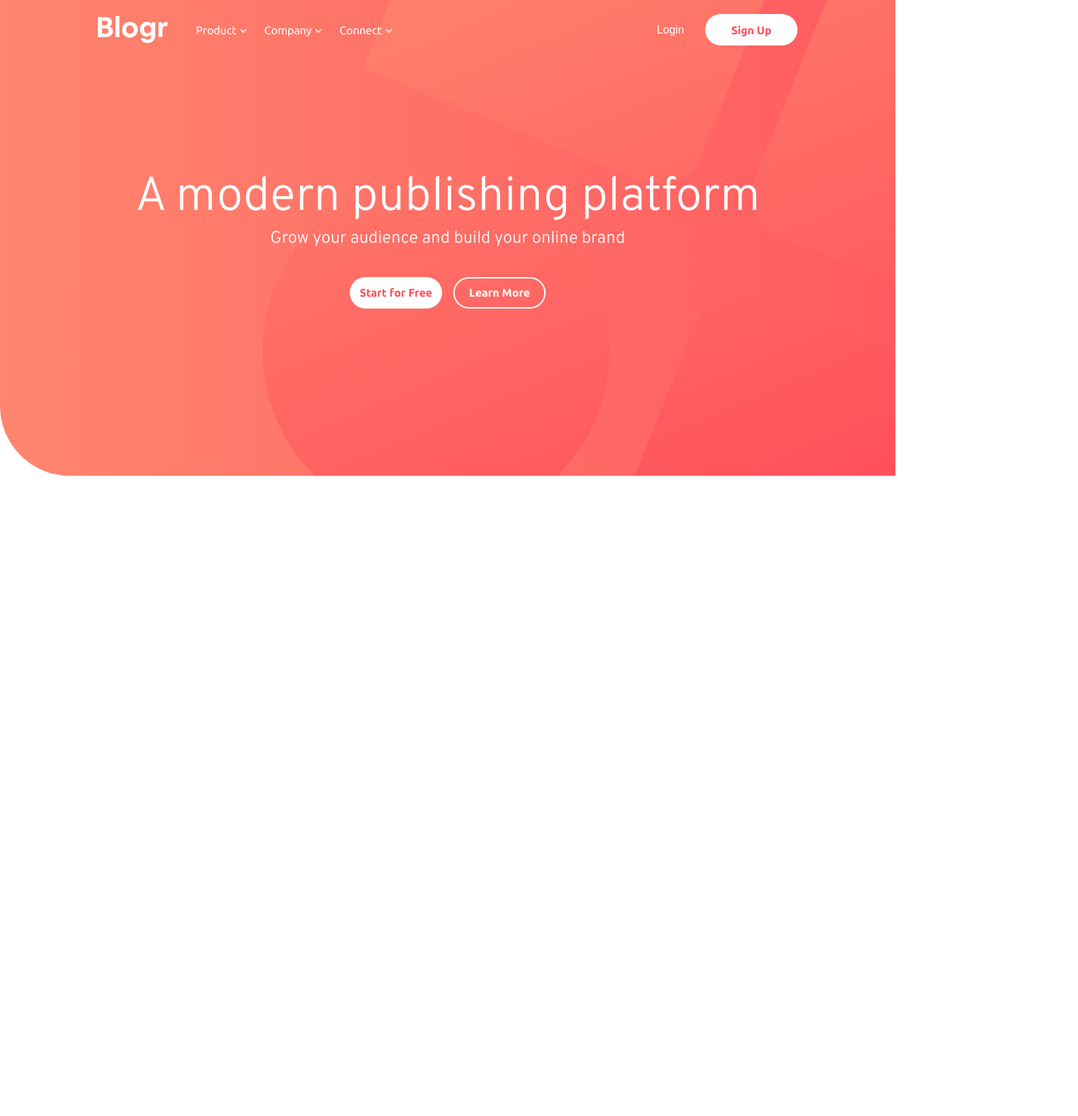
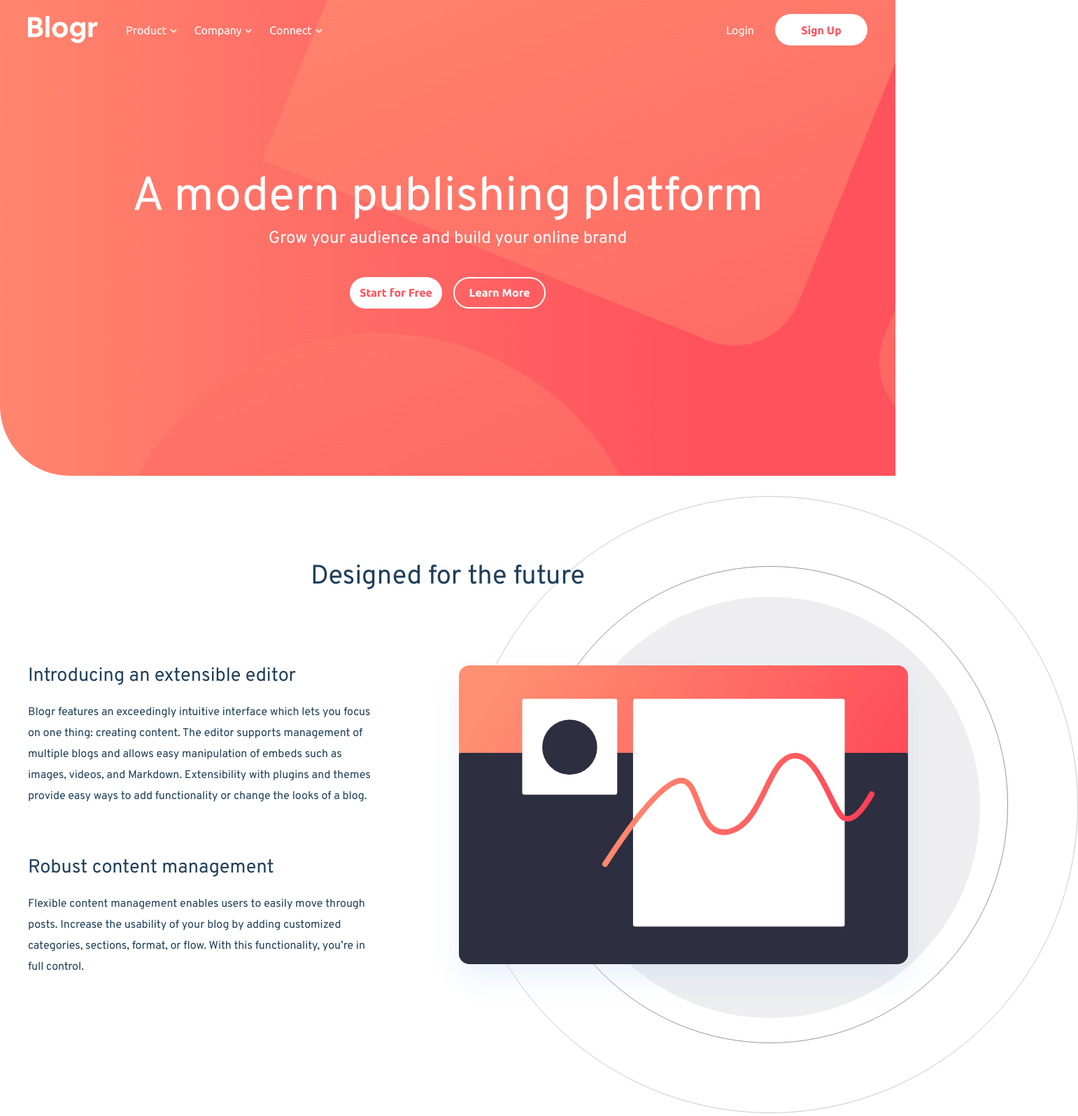
Before and after one commit to arrizkyhp/fm-blogr-landing-page, a React (Create React App) app: page / in a window 1280 px wide. Shown: the whole page at 70% size, 1541 px wide, since content can reach past the window. Before the commit the page ends 800 px from the top, so only its background shows below. Built offline with nearby package versions, Linux system fonts and the light colour scheme.

Commit message:
update designed section & fix hero background

```diff
--- a/public/index.html
+++ b/public/index.html
@@ -2,7 +2,7 @@
 <html lang="en">
   <head>
     <meta charset="utf-8" />
-    <link rel="icon" href="%PUBLIC_URL%/favicon.ico" />
+    <link rel="icon" href="%PUBLIC_URL%/favicon-32x32.png" />
     <meta name="viewport" content="width=device-width, initial-scale=1" />
     <meta name="theme-color" content="#000000" />
     <meta
--- a/src/assets/css/style.css
+++ b/src/assets/css/style.css
@@ -1,4 +1,4 @@
-@import url("https://fonts.googleapis.com/css2?family=Overpass:wght@300;600&family=Ubuntu:wght@400;500;700&display=swap");
+@import url("https://fonts.googleapis.com/css2?family=Overpass:wght@300;400;600&family=Ubuntu:wght@400;500;700&display=swap");
 .text-light-red {
   color: #FF525D;
 }
@@ -98,6 +98,7 @@ a {
 body {
   font-family: "Poppins", sans-serif;
   position: relative;
+  overflow-x: hidden;
 }
 
 .card {
@@ -142,13 +143,13 @@ body {
 }
 
 .atf {
-  background: url(assets/images/bg-pattern-intro-desktop.svg), linear-gradient(90.17deg, #FF856E 0.18%, #FF525D 77.03%);
-  background-size: 2000px;
+  background: linear-gradient(90.17deg, #FF856E 0.18%, #FF525D 77.03%);
+  max-width: 100vw;
   background-position: left center;
-  max-width: 100vw;
   position: relative;
   height: 85vh;
   border-radius: 0 0 0 6.25rem;
+  overflow: hidden;
 }
 
 .nav {
@@ -166,6 +167,7 @@ body {
   display: -webkit-box;
   display: -ms-flexbox;
   display: flex;
+  z-index: 2;
   -webkit-box-pack: justify;
       -ms-flex-pack: justify;
           justify-content: space-between;
@@ -176,7 +178,7 @@ body {
 }
 @media (max-width: 1400px) {
   .nav {
-    max-width: 62.5rem;
+    max-width: 75rem;
   }
 }
 .nav__left {
@@ -208,6 +210,9 @@ body {
   bottom: 0.0625rem;
   content: url(assets/images/icon-arrow-light.svg);
 }
+.nav__left__menu li p:hover {
+  text-decoration: underline;
+}
 .nav__right {
   display: -webkit-box;
   display: -ms-flexbox;
@@ -216,6 +221,9 @@ body {
       -ms-flex-align: center;
           align-items: center;
   gap: 1.875rem;
+}
+.nav__right a {
+  font-family: "Ubuntu", sans-serif;
 }
 .nav__right a:hover {
   text-decoration: underline;
@@ -232,10 +240,24 @@ body {
   -webkit-box-align: center;
       -ms-flex-align: center;
           align-items: center;
+  position: relative;
+}
+.hero__background {
+  position: absolute;
+  bottom: -150vh;
+  left: -30vw;
+  z-index: 0;
+}
+@media (max-width: 1400px) {
+  .hero__background {
+    bottom: -190vh;
+    left: -35vw;
+  }
 }
 .hero__content {
   font-family: "Overpass", sans-serif;
   text-align: center;
+  z-index: 2;
 }
 .hero__content h1 {
   font-size: 4.25rem;
@@ -258,6 +280,57 @@ body {
   gap: 1rem;
 }
 
+.designed {
+  padding-top: 7.5rem;
+  width: 100%;
+  text-align: center;
+  max-width: 81.25rem;
+  margin: auto;
+}
+@media (max-width: 1400px) {
+  .designed {
+    max-width: 75rem;
+  }
+}
+.designed__title {
+  font-size: 2.375rem;
+  font-weight: 400;
+  font-family: "Overpass", sans-serif;
+  margin-bottom: 6.25rem;
+}
+.designed__content {
+  display: grid;
+  grid-template-columns: repeat(2, 1fr);
+  text-align: left;
+  position: relative;
+}
+.designed__content__text {
+  font-family: "Overpass", sans-serif;
+  display: -webkit-box;
+  display: -ms-flexbox;
+  display: flex;
+  -webkit-box-orient: vertical;
+  -webkit-box-direction: normal;
+      -ms-flex-direction: column;
+          flex-direction: column;
+  gap: 4.375rem;
+}
+.designed__content__text h2 {
+  font-weight: 400;
+  font-size: 1.6875rem;
+  margin-bottom: 1.25rem;
+}
+.designed__content__text p {
+  line-height: 1.875rem;
+  max-width: 31.25rem;
+}
+.designed__content__image {
+  position: absolute;
+  right: -23.5vw;
+  top: -15rem;
+  z-index: -1;
+}
+
 main {
   display: -webkit-box;
   display: -ms-flexbox;
--- a/src/assets/scss/base/_boilerplate.scss
+++ b/src/assets/scss/base/_boilerplate.scss
@@ -28,4 +28,5 @@ body {
   // height: 100%;
   font-family: $base-font;
   position: relative;
+  overflow-x: hidden;
 }
--- a/src/assets/scss/layout/_atf.scss
+++ b/src/assets/scss/layout/_atf.scss
@@ -1,11 +1,11 @@
 @use "../utils" as *;
 
 .atf {
-      background: url(assets/images/bg-pattern-intro-desktop.svg), $linear-hero;
-  background-size: 2000px;
-  background-position: left center;
-  max-width: 100vw;
-  position: relative;
-   height: 85vh;
-   border-radius: $border-radius-hero;
+    background: $linear-hero;
+    max-width: 100vw;
+    background-position: left center;
+    position: relative;
+    height: 85vh;
+    border-radius: $border-radius-hero;
+    overflow: hidden;
 }
--- /dev/null
+++ b/src/assets/scss/layout/_designed.scss
@@ -0,0 +1,55 @@
+@use "../utils" as *;
+
+.designed {
+    padding-top: rem(120);
+    width: 100%;
+    text-align: center;
+     max-width: rem(1300);
+    margin: auto;
+
+     @include breakpoint-max(xxl) {
+        max-width: rem(1200);
+    }
+
+    &__title {
+        font-size: rem(38);
+        font-weight: $font-weight-400;
+        font-family: $font-overpass;
+        margin-bottom: rem(100);
+    }
+
+    &__content {
+        display: grid;
+        grid-template-columns: repeat(2, 1fr );
+        text-align: left;
+        position: relative;
+
+        &__text {
+            font-family: $font-overpass;
+            display: flex;
+            flex-direction: column;
+            gap: rem(70);
+
+            h2 {
+                font-weight: $font-weight-400;
+                font-size: rem(27);
+                margin-bottom: rem(20);
+            }
+
+            p {
+                line-height: rem(30);
+                max-width: rem(500);
+            }
+
+        }
+
+        &__image {
+            position: absolute;
+            right: -23.5vw;
+            top: rem(-240);
+            z-index: -1;
+        }
+    }
+
+
+}
--- a/src/assets/scss/layout/_hero.scss
+++ b/src/assets/scss/layout/_hero.scss
@@ -1,16 +1,29 @@
 @use "../utils" as *;
 
 .hero {
-
   height: 100%;
-
   display: flex;
   justify-content: center;
   align-items: center;
+  position: relative;
+
+  &__background {
+    position: absolute;
+    bottom: -150vh;
+    left: -30vw;
+    z-index: 0;
+
+    // Laptop view
+    @include breakpoint-max(xxl) {
+      bottom: -190vh;
+      left: -35vw;
+    }
+  }
 
   &__content {
     font-family: $font-overpass;
     text-align: center;
+    z-index: 2;
 
     h1 {
     font-size: rem(68);
--- a/src/assets/scss/layout/_index.scss
+++ b/src/assets/scss/layout/_index.scss
@@ -1,3 +1,4 @@
 @forward "atf";
 @forward "navigation";
 @forward "hero";
+@forward "designed";
--- a/src/assets/scss/layout/_navigation.scss
+++ b/src/assets/scss/layout/_navigation.scss
@@ -11,6 +11,7 @@
     margin-left: auto;
     margin-right: auto;
     display: flex;
+    z-index: 2;
 
     justify-content: space-between;
     padding-top: rem(20);
@@ -18,7 +19,7 @@
     flex: 5;
 
     @include breakpoint-max(xxl) {
-        max-width: rem(1000);
+        max-width: rem(1200);
     }
 
     &__left {
@@ -46,6 +47,12 @@
                     content: url(assets/images/icon-arrow-light.svg);
                 }
 
+                p {
+                    &:hover {
+                        text-decoration: underline;
+                    }
+                }
+
 
             }
         }
@@ -57,6 +64,7 @@
         gap: rem(30);
 
         a {
+            font-family: $font-ubuntu;
             &:hover {
                 text-decoration: underline;
             }
--- a/src/assets/scss/utils/_font.scss
+++ b/src/assets/scss/utils/_font.scss
@@ -1,5 +1,5 @@
 // Ubuntu & Overpass
-@import url('https://fonts.googleapis.com/css2?family=Overpass:wght@300;600&family=Ubuntu:wght@400;500;700&display=swap');
+@import url('https://fonts.googleapis.com/css2?family=Overpass:wght@300;400;600&family=Ubuntu:wght@400;500;700&display=swap');
 
 $base-font: "Poppins", sans-serif;
 $font-overpass: 'Overpass', sans-serif;
--- /dev/null
+++ b/src/layouts/Designed/index.jsx
@@ -0,0 +1,27 @@
+import illustration from "assets/images/illustration-editor-desktop.svg";
+
+export default function Designed() {
+    return (
+      <section className="designed">
+        <h1 className="designed__title text-very-dark-blue">Designed for the future</h1>
+        <div className="designed__content">
+          <div className="designed__content__text">
+            <div className="content__text text-very-dark-blue">
+              <h2>Introducing an extensible editor</h2>
+              <p>
+                Blogr features an exceedingly intuitive interface which lets you focus on one thing: creating content. The editor supports management of multiple blogs and allows easy manipulation of embeds such as images, videos, and
+                Markdown. Extensibility with plugins and themes provide easy ways to add functionality or change the looks of a blog.
+              </p>
+            </div>
+            <div className="content__text text-very-dark-blue">
+              <h2>Robust content management</h2>
+              <p>Flexible content management enables users to easily move through posts. Increase the usability of your blog by adding customized categories, sections, format, or flow. With this functionality, you’re in full control.</p>
+            </div>
+          </div>
+          <div className="designed__content__image">
+            <img src={illustration} alt="illustration" />
+          </div>
+        </div>
+      </section>
+    );
+}
--- a/src/layouts/Hero/index.jsx
+++ b/src/layouts/Hero/index.jsx
@@ -1,9 +1,10 @@
 import Button from "components/Button/Button";
-import Navigation from "layouts/Navigation";
+import background from "assets/images/bg-pattern-intro-desktop.svg"
 
 export default function Hero() {
     return (
       <section class="hero">
+        <img className="hero__background" src={background} alt="" />
         <div className="hero__content text-white">
           <h1>A modern publishing platform</h1>
           <p>Grow your audience and build your online brand</p>
--- a/src/pages/Home/index.jsx
+++ b/src/pages/Home/index.jsx
@@ -1,3 +1,4 @@
+import Designed from "layouts/Designed";
 import Hero from "layouts/Hero";
 import Navigation from "layouts/Navigation";
 
@@ -8,6 +9,7 @@ export default function Home() {
       <Navigation />
         <Hero />
     </div>
+    <Designed />
     </>
   );
 }
```
Also changed, not shown: public/favicon-32x32.png (renamed from src/assets/images/favicon-32x32.png), 1 other file (tests, documents, lock files or other folders).
